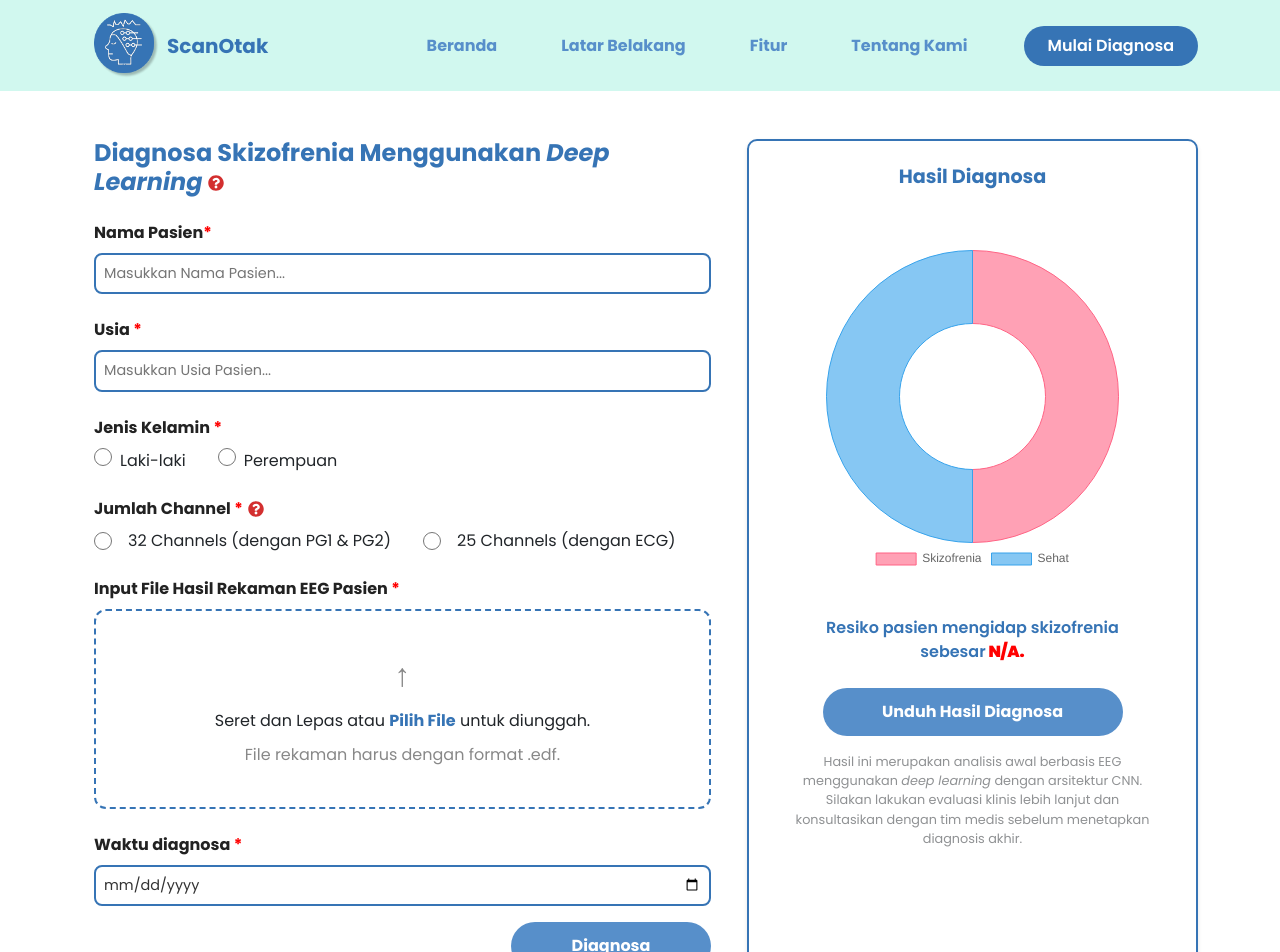
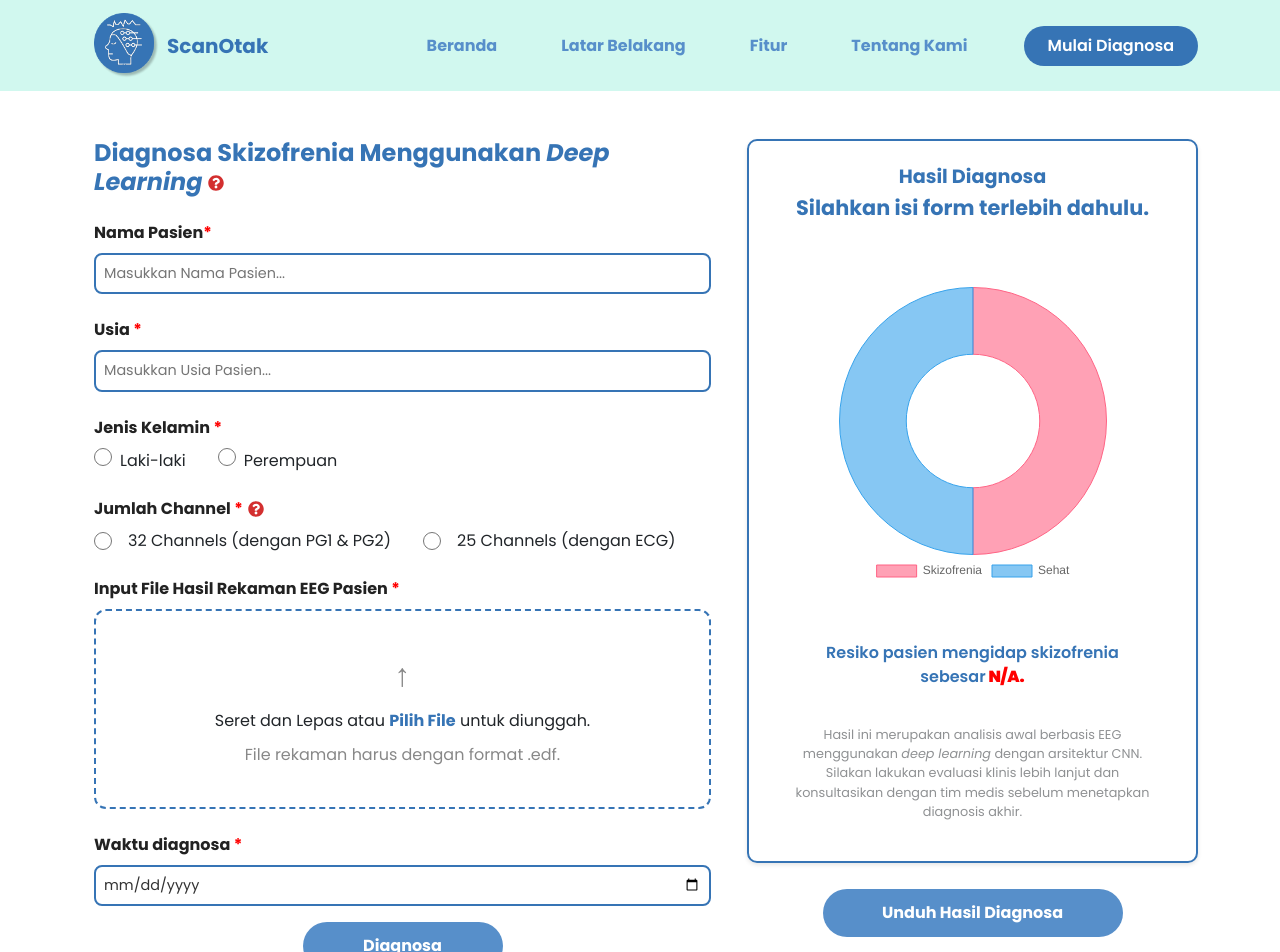
Before and after one commit to deafiana/web-based-schizophrenia-eeg-detection, a React (Vite) app in the folder react-app/: page /detection in a window 1280 px wide. Shown: the top 952 px of the page. Built offline with nearby package versions, Linux system fonts and the light colour scheme.

Commit message:
add download button, add function for 25 channel

```diff
--- a/react-app/package.json
+++ b/react-app/package.json
@@ -12,6 +12,8 @@
   "dependencies": {
     "bootstrap": "^5.3.3",
     "chart.js": "^4.4.9",
+    "html2canvas": "^1.4.1",
+    "jspdf": "^3.0.1",
     "react": "^19.0.0",
     "react-bootstrap": "^2.10.9",
     "react-chartjs-2": "^5.3.0",
--- a/react-app/src/components/fitur.jsx
+++ b/react-app/src/components/fitur.jsx
@@ -28,8 +28,10 @@ const Fitur = () => {
           fontSize: 'clamp(1rem, 1.5vw, 1.1rem)',
           margin: '0 auto 2rem'
         }}>
-          <i>Deep learning</i> memberikan revolusi pada analisis medis dengan mengekstrak fitur kompleks dan mengenali pola rumit. <br/>
-          Algoritma ini ideal untuk analisis data multidimensional dan <i>sequence</i>, termasuk sinyal EEG.
+          <i>Deep learning</i> merevolusi analisis medis dengan mengenali pola kompleks dalam data seperti sinyal EEG.
+          Sistem ini dirancang untuk membantu tenaga medis mendiagnosis skizofrenia lebih efisien melalui ekstraksi fitur dengan
+          <em>Fast Fourier Transform</em> (FFT)
+          dan klasifikasi menggunakan <em>Convolutional Neural Network </em>(CNN), yang mencapai akurasi hingga 100%.
         </p>
         <div className="row row-cols-1 row-cols-md-2 g-4">
             <div className="col">
--- a/react-app/src/pages/detection.jsx
+++ b/react-app/src/pages/detection.jsx
@@ -13,6 +13,8 @@ import { FaQuestionCircle } from "react-icons/fa";
 import Footer from '../components/footer'
 import CustomFileInput from '../components/CustomFileInput';
 import icon from "../assets/img/logo.png"
+import jsPDF from "jspdf";
+import html2canvas from 'html2canvas';
 
 ChartJS.register(ArcElement, Tooltip, Legend);
 
@@ -48,6 +50,32 @@ export default function Detection() {
     ],
   });
 
+  const printRef = React.useRef(null);
+  const handleDownloadPdf = async () => {
+    const element = printRef.current;
+    if (!element){
+      return;
+    }
+
+    const canvas = await html2canvas(element, {
+      scale: 2
+    });
+    const data = canvas.toDataURL('image/png');
+
+    const pdf = new jsPDF({
+      orientation: "portrait",
+      unit: "px",
+      format: "a4"
+    });
+
+    const imgProperties = pdf.getImageProperties(data);
+    const pdfWidth = pdf.internal.pageSize.getWidth();
+    const pdfHeight = (imgProperties.height * pdfWidth)/imgProperties.width;
+
+    pdf.addImage(data, 'PNG', 0, 0, pdfWidth, pdfHeight);
+    pdf.save('examplepdf.pdf');
+  };
+
   const handleCloseAlert = () => setShowAlert(false);
   const handleCloseChannelHelp = () => setShowChannelHelp(false);
   const handleCloseDiagnosisHelp = () => setShowDiagnosisHelp(false);
@@ -74,13 +102,21 @@ export default function Detection() {
         body: formData,
       });
 
+      const result = await response.json();
+
       console.log("Response status:", response.status);
 
+      // If response is not OK, show the error from the JSON
       if (!response.ok) {
-        throw new Error(`HTTP error! status: ${response.status}`);
+        const errorMessage = result.error || "Terjadi kesalahan saat mengirim file. Silakan coba lagi.";
+        setAlertMessage(errorMessage);
+        setShowAlert(true);
+
+        e.target.reset();     // Clear form fields
+        setFile(null);        // Clear file from state
+        return; // Stop execution
       }
 
-      const result = await response.json();
       console.log("Received result:", result);
 
       setChartData({
@@ -118,6 +154,9 @@ export default function Detection() {
       console.error("Error during form submission:", error);
       setAlertMessage("Terjadi kesalahan saat mengirim file. Silakan coba lagi.");
       setShowAlert(true);
+
+      e.target.reset();
+      setFile(null);
     } finally {
       setLoading(false);
     }
@@ -138,7 +177,7 @@ export default function Detection() {
   };
 
   const formatDate = (dateStr) => {
-    if (!dateStr) return 'Silahkan isi form terlebih dahulu.';
+    if (!dateStr) return 'Invalid Date';
     const dateObj = new Date(dateStr);
     return dateObj.toLocaleDateString('id-ID', {
       day: 'numeric',
@@ -351,7 +390,7 @@ export default function Detection() {
                   style={{
                     width: '100%',
                     maxWidth: '200px',
-                    alignSelf: 'end',
+                    alignSelf: 'center',
                     opacity: loading ? 0.7 : 1,
                     cursor: loading ? 'not-allowed' : 'pointer',
                     fontSize: 'clamp(0.9rem, 1.5vw, 1rem)',
@@ -367,7 +406,7 @@ export default function Detection() {
           </div>
 
           <div className="col-12 col-md-5">
-            <Container className="result d-flex flex-column justify-content-start h-100" style={{
+            <Container ref={printRef} className="result d-flex flex-column justify-content-start h-80" style={{
               padding: '1.5rem',
               borderRadius: '10px',
               boxShadow: '0 2px 4px rgba(0,0,0,0.1)'
@@ -376,10 +415,10 @@ export default function Detection() {
                 color: '#3674B5',
                 fontSize: 'clamp(0.7rem, 2vw, 1.2rem)'
               }}>Hasil Diagnosa</h5>
-              <h4 className='text-center fw-bold'style={{
+              <h6 className='text-center fw-bold'style={{
                 color: '#3674B5',
                 fontSize: 'clamp(0.9rem, 2vw, 1.3rem)'
-              }}>{nameValue}</h4>
+              }}>{nameValue ? nameValue : "Silahkan isi form terlebih dahulu."}</h6>
               <h6 className='text-center fw-bold'style={{
                 color: '#3674B5',
                 fontSize: 'clamp(0.6rem, 2vw, 1.1rem)'
@@ -410,7 +449,7 @@ export default function Detection() {
                     alignItems: 'center',
                     justifyContent: 'center'
                   }}>
-                    <div className="my-1"style={{width:325, height:325}}>
+                    <div className="my-1"style={{width:300, height:300}}>
                       <DoughnutChart />
                     </div>
                   </div>
@@ -439,22 +478,6 @@ export default function Detection() {
                   </div>
                 </>
               )}
-                <button
-                  className="btn-diagnosa mt-1"
-                  style={{
-                    width: '100%',
-                    maxWidth: '300px',
-                    alignSelf: 'center',
-                    opacity: loading ? 0.7 : 1,
-                    cursor: loading ? 'not-allowed' : 'pointer',
-                    fontSize: 'clamp(0.9rem, 1.5vw, 1rem)',
-                    padding: '0.75rem 1.5rem'
-                  }}
-                  type="submit"
-                  disabled={loading}
-                >
-                  {loading ? 'Memproses...' : 'Unduh Hasil Diagnosa'}
-                </button>
               <p className='disclaimer mx-2 mt-3' style={{
                 fontSize: 'clamp(0.7rem, 1.2vw, 0.8rem)',
                 textAlign: 'center'
@@ -464,6 +487,24 @@ export default function Detection() {
                 diagnosis akhir.
               </p>
             </Container>
+            <div style={{ display: 'flex', justifyContent: 'center', marginTop: '0.1rem' }}>
+              <button
+                className="btn-diagnosa"
+                style={{
+                  width: '100%',
+                  maxWidth: '300px',
+                  opacity: loading ? 0.7 : 1,
+                  cursor: loading ? 'not-allowed' : 'pointer',
+                  fontSize: 'clamp(0.9rem, 1.5vw, 1rem)',
+                  padding: '0.75rem 1.5rem',
+                }}
+                type="button"
+                disabled={loading}
+                onClick={handleDownloadPdf}
+              >
+                {loading ? 'Memproses...' : 'Unduh Hasil Diagnosa'}
+              </button>
+            </div>
           </div>
         </div>
       </div>
```
Also changed, not shown: 2 other files (tests, documents, lock files or other folders).
